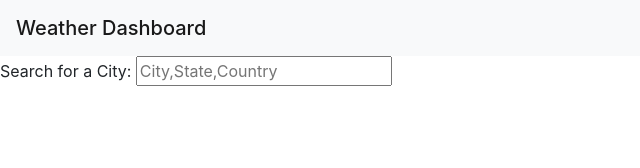
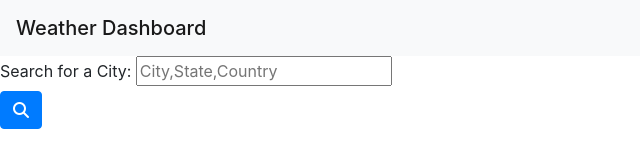
Before and after one commit to danielledaley2196/weather-check, a plain HTML site: page index.html in a window 1280 px wide. Shown: the whole page, without its empty margins (0-640 px from the left). Drawn offline with nearby package versions, Linux system fonts and the light colour scheme; no server answers.

Commit message:
added search button

```diff
--- a/index.html
+++ b/index.html
@@ -18,14 +18,16 @@
     <div class="col-4">
     <form id="searchbar">
         <label for="weatherSearch">Search for a City:</label>
-        <input type="text" id="weatherSearch" name="weatherSearch" placeholder="City,State,Country">
+        <input type="text" id="weatherSearch" name="weatherSearch" placeholder="City,State,Country"><button type="button" class="search-button btn btn-primary"><i class="fas fa-search"></i></button>
     </form>
+    <!-- have recent serches appeneded here-->
     </div>
     <div class="col-8">
-
+<!-- put information here for the search results-->
     </div>
     </div>
     <script src="https://ajax.googleapis.com/ajax/libs/jquery/3.4.1/jquery.min.js"></script>
+    <script src="https://kit.fontawesome.com/44876818e1.js" crossorigin="anonymous"></script>
 <script src="script.js"></script>
 </body>
 </html>
```
